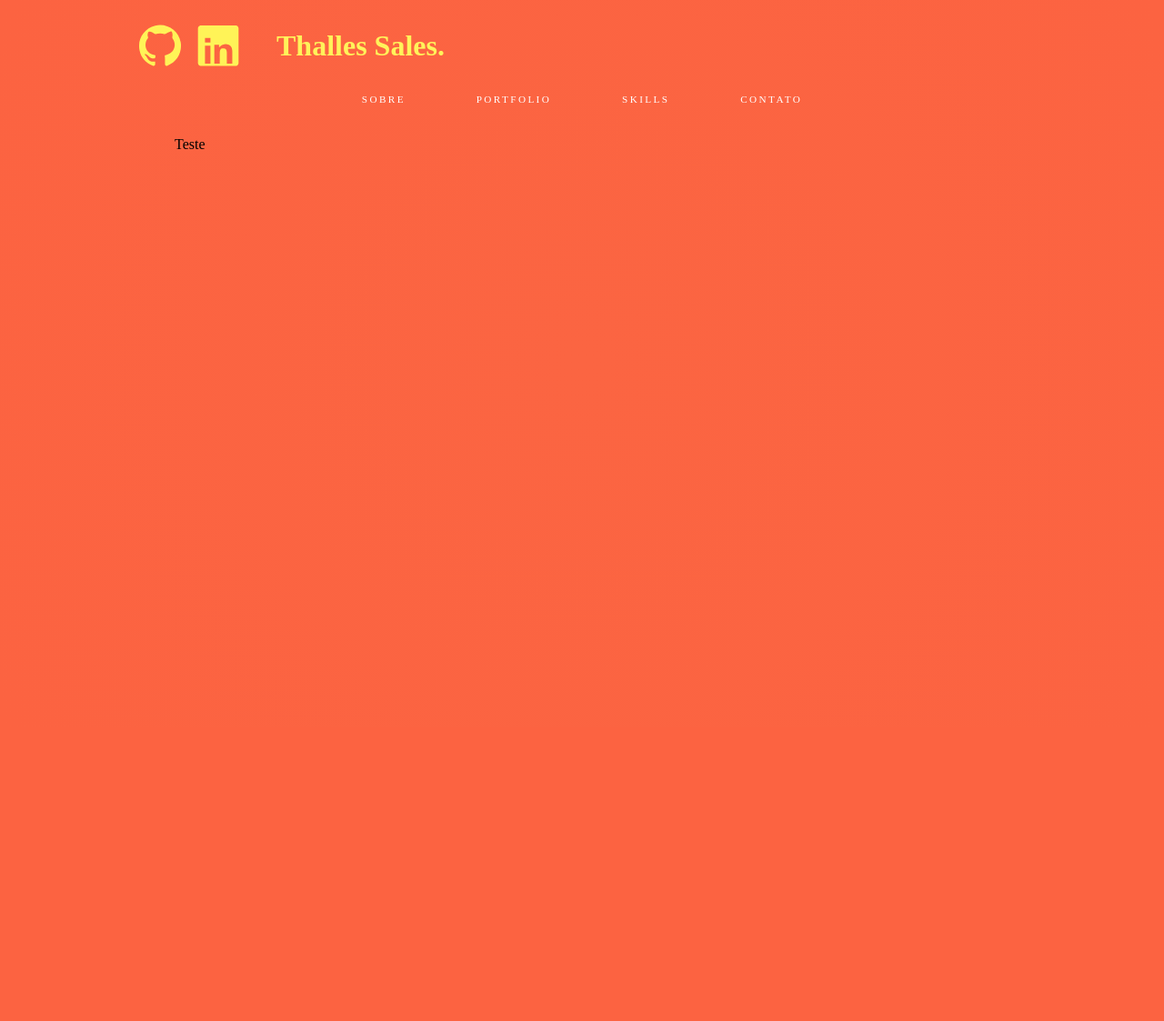
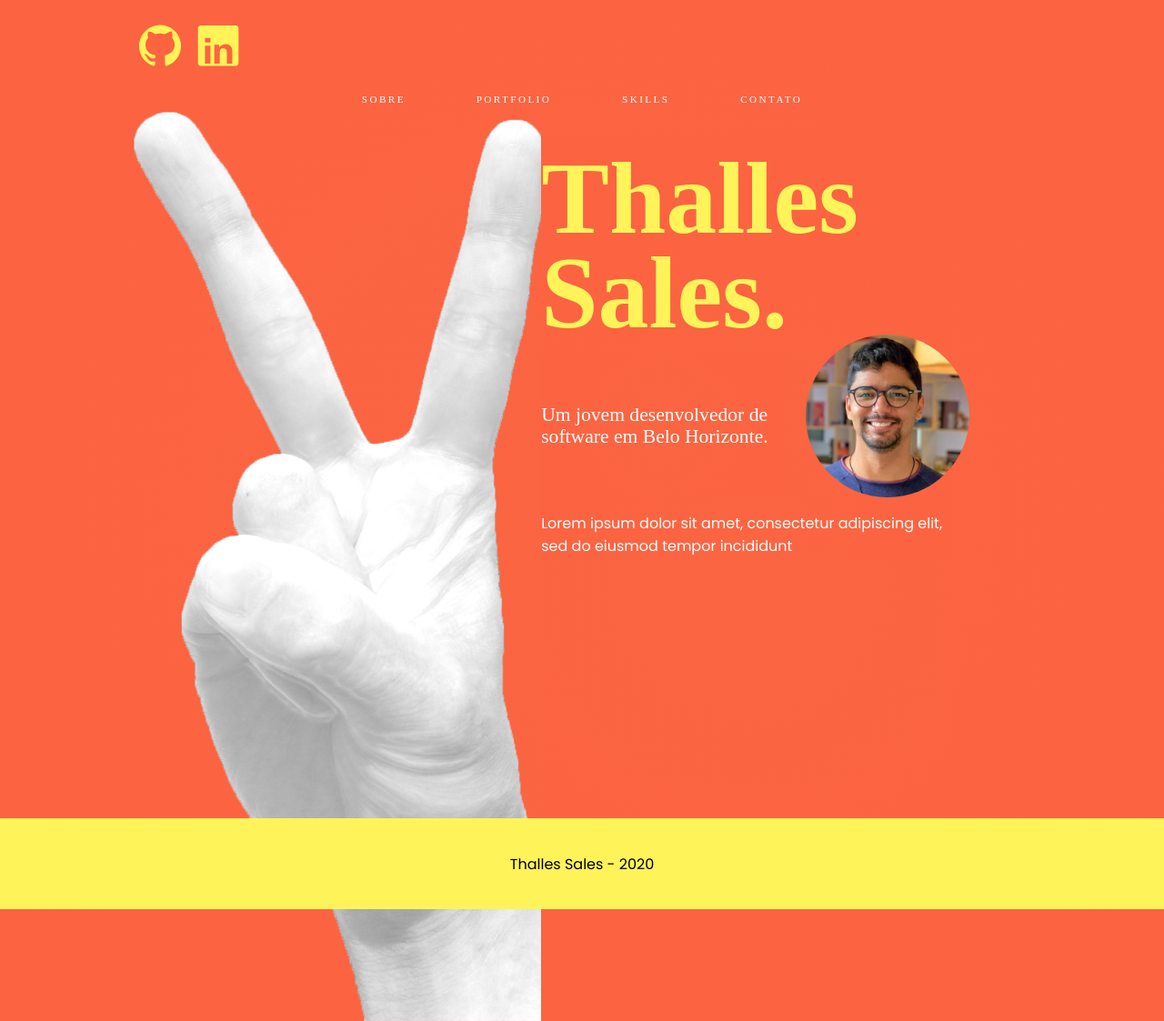
Before and after one commit to pud1m/thalles-portfolio, a Django app: page / in a window 1280 px wide. Shown: the whole page at 91% size. Before the commit the page ends 164 px from the top, so only its background shows below. Run offline with Django 3.2, Linux system fonts and the light colour scheme; style sheets or scripts are compiled from the project's sources; some libraries are stand-ins or nearby versions; some web fonts are replaced.

Commit message:
main page ok, footer and header ok

```diff
--- a/src/core/static/sass/colors.scss
+++ b/src/core/static/sass/colors.scss
@@ -68,6 +68,9 @@ $color-4-secondary: #3C91E6;
             color: $color-4-secondary;
         }
     }
+    &-white{
+        color: #ffffff;
+    }
 }
 
 //Transform from black to color:
--- a/src/core/static/sass/elements.scss
+++ b/src/core/static/sass/elements.scss
@@ -64,5 +64,35 @@
         }
     }
 
+}
 
+
+.footer {
+
+
+    &.-container {
+        z-index: 10;
+        position: absolute;
+
+        @media only screen and (max-width: 768px) {
+            bottom: -100px;
+        }
+        @media only screen and (min-width: 769px) {
+            bottom: -200px;
+        }
+
+        height: 100px;
+        width: 100%;
+
+        display: flex;
+        flex-flow: row;
+        justify-content: center;
+
+        background-color: $color-1-secondary;
+    }
+
+    &.-text {
+        align-self: center;
+        font-family: "Poppins";
+    }
 }
--- a/src/core/static/sass/navbar.scss
+++ b/src/core/static/sass/navbar.scss
@@ -19,6 +19,10 @@
 
             div:first-of-type {
                 justify-content: center;
+
+                @media only screen and (max-width: 768px) {
+                    width: calc(100% - 4rem);
+                }
             }
 
             div.social {
@@ -43,7 +47,7 @@
             }
 
             h1 {
-                display: flex;
+                display: none;
                 align-items: center;
                 word-spacing: unset;
                 font-size: 2rem;
--- a/src/core/static/sass/sections.scss
+++ b/src/core/static/sass/sections.scss
@@ -13,15 +13,16 @@
 
 .section {
 
+
+    &.-container {
         z-index: 1;
-
         position: absolute;
         left: 0;
         top: 0;
 
         @media only screen and (max-width: 768px) {
-        padding: 130px 3rem 0 3rem;
-        width: calc(100% - 6rem);
+            padding: 130px 2rem 0 2rem;
+            width: calc(100% - 4rem);
             min-height: calc(100vh - 130px);
         }
         @media only screen and (min-width: 769px) {
@@ -29,9 +30,93 @@
             width: 70%;
             min-height: calc(100vh - 150px);
         }
+    }
 
     &.-home {
         background: rgb(251,101,66);
         background: radial-gradient(circle, rgba(251,101,66,1) 0%, rgba(252,99,65,1) 100%);
+
+        display: flex;
+
+        @media only screen and (max-width: 768px) {
+            flex-flow: column-reverse;
+        }
+        @media only screen and (min-width: 769px) {
+            flex-flow: row;
+        }
+
+        &.-peace{
+
+            @media only screen and (max-width: 768px) {
+                width: 40%;
+                height: 30vh;
+                margin-top: -25%;
+                margin-left: 0;
+                margin-right: -15%;
+            }
+            @media only screen and (min-width: 769px) {
+                width: 50%;
+                height: 1000px;
+                margin-top: -3%;
+                margin-left: -5%;
+            }
+
+            background-repeat: no-repeat;
+            background-size: cover;
+
+            position: relative;
+            align-self: flex-end;
+            padding: 0;
+        }
+
+        &.-content {
+            display: flex;
+            flex-flow: column;
+            justify-content: start;
+
+            @media only screen and (max-width: 768px) {
+                width: 100%;
+            }
+            @media only screen and (min-width: 769px) {
+                width: 50%;
             }
         }
+
+        &.-profile{
+
+            &-container {
+                display: flex;
+                flex-flow: row;
+                justify-content: space-between;
+            }
+
+            &-info {
+                width: 60%;
+            }
+
+            &-picture {
+                @media only screen and (max-width: 768px) {
+                    width: 50%;
+                    margin-right: -7%;
+                }
+                @media only screen and (min-width: 769px) {
+                    margin-right: -5%;
+                    width: 40%;
+                }
+                border-radius: 50%;
+                margin-top: -5%;
+            }
+        }
+
+        &.-comment {
+            padding-top: 1rem;
+
+            @media only screen and (max-width: 768px) {
+                width: 75%;
+            }
+            @media only screen and (min-width: 769px) {
+                width: 100%;
+            }
+        }
+    }
+}
--- a/src/core/static/sass/site.scss
+++ b/src/core/static/sass/site.scss
@@ -8,6 +8,10 @@ main.site {
     z-index: 1;
 }
 
+body {
+    background-color: $color-1-secondary;
+}
+
 * {
     margin: 0;
 }
--- a/src/core/static/sass/structural.scss
+++ b/src/core/static/sass/structural.scss
@@ -43,6 +43,28 @@
     }
 }
 
+//Margin
+.m {
+
+    &-auto {
+        margin: auto;
+    }
+
+    &l {
+        &-n{
+            &1 {
+                margin-left: -1rem;
+            }
+            &2 {
+                margin-left: -2rem;
+            }
+            &3 {
+                margin-left: -3rem;
+            }
+        }
+    }
+}
+
 
 //Utilities
 .fill-parent {
@@ -59,6 +81,10 @@
     @media only screen and (min-width: 769px) {
         width: 50%;
     }
+}
+
+.d-inline-block {
+    display: inline-block;
 }
 
 
--- a/src/core/static/sass/typography.scss
+++ b/src/core/static/sass/typography.scss
@@ -32,7 +32,7 @@ html{
     font-family: "Ginger Bold";
 
 
-    &.-big {
+    &.-really-big {
         padding: 1rem;
 
         @media only screen and (max-width: 768px) {
@@ -43,6 +43,21 @@ html{
         @media only screen and (min-width: 769px) {
             font-size: 12rem;
             line-height: 11.5rem;
+            text-align: left;
+        }
+    }
+
+    &.-big {
+        padding: 1rem;
+
+        @media only screen and (max-width: 768px) {
+            font-size: 4.5rem;
+            line-height: 4rem;
+            text-align: left;
+        }
+        @media only screen and (min-width: 769px) {
+            font-size: 7rem;
+            line-height: 6.5rem;
             text-align: left;
         }
     }
@@ -62,5 +77,27 @@ html{
             line-height: 1.75rem;
         }
     }
+}
+
+.important-text {
+    font-family: "Ginger Bold";
+
+    &.-subtitle {
+        text-align: left;
+        @media only screen and (max-width: 768px) {
+            font-size: 1.25rem;
+            line-height: 1.55rem;
+        }
+        @media only screen and (min-width: 769px) {
+            font-size: 1.35rem;
+            line-height: 1.5rem;
+        }
+    }
+}
+
+.article-text {
+    font-family: "Poppins";
+
+
 
 }
--- a/src/core/templates/core/base.html
+++ b/src/core/templates/core/base.html
@@ -30,7 +30,6 @@
     </head>
 
     <body>
-        <div>
         <main class="site">
             <!-- navbar -->
             {% include "core/navbar.html" %}
@@ -38,11 +37,10 @@
             <!-- page content -->
             {% block content %}
             {% endblock %}
+        </main>
 
         <!-- footer -->
         {% include "core/footer.html" %}
-            </main>
-        </div>
     </body>
 
   <!-- scripts -->
--- a/src/core/templates/core/footer.html
+++ b/src/core/templates/core/footer.html
@@ -0,0 +1,5 @@
+<footer class="footer -container">
+    <span class="footer -text">
+        Thalles Sales - 2020
+    </span>
+</footer>
--- a/src/core/templates/core/navbar.html
+++ b/src/core/templates/core/navbar.html
@@ -13,7 +13,7 @@
                 <span class="social -text">/thalles-sales</span>
             </a>
         </div>
-        <h1 class="title -big c-s1 auto-br max-50-lg">Thalles Sales.</h1>
+        <h1 class="title -really-big c-s1 auto-br max-50-lg">Thalles Sales.</h1>
 
         <div class="flex -break"></div>
         <div class="big-text -subtitle c-s1 fill-parent pt-3 flex -row -justify-center">
--- a/src/core/templates/core/pages/home.html
+++ b/src/core/templates/core/pages/home.html
@@ -2,7 +2,20 @@
 {% load static %}
 
 {% block content %}
-<section class="section -home">
-    Teste
+<section class="section -container -home">
+    <div class="section -home -peace" style="background-image: url({% static 'img/hand-peace3.png' %})">
+    </div>
+    <div class="section -home -content">
+        <h1 class="title -big c-s1 auto-br max-50-lg ml-n1">Thalles Sales.</h1>
+        <div class="section -home -profile-container">
+            <div class="section -home -profile-info important-text -subtitle c-white">
+                <span class="d-inline-block m-auto">Um jovem desenvolvedor de software em Belo Horizonte.</span>
+            </div>
+            <img class="section -home -profile-picture" src="{% static 'img/profile-pic.jpg' %}">
+        </div>
+        <div class="section -home -comment article-text c-white">
+            <span class="d-inline-block m-auto">Lorem ipsum dolor sit amet, consectetur adipiscing elit, sed do eiusmod tempor incididunt</span>
+        </div>
+    </div>
 </section>
 {% endblock %}
```
Lines whose indentation alone changed are shown as unchanged.
